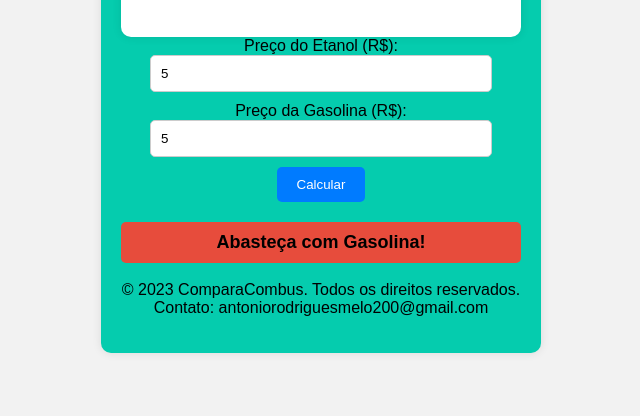
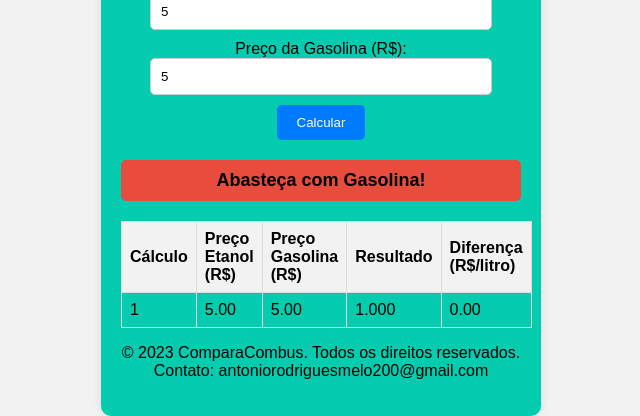
Before and after one commit to antoniomelo1/EtanolxGasolina, a plain HTML site: page index.html in a window 1280 px wide. Both pictures are taken after typing "5", "5" into the empty fields and a click on the button "Calcular". Shown: the part 403-819 px from the top of the page, without its empty margins (319-959 px from the left). Drawn offline with Linux system fonts and the light colour scheme.

Commit message:
Add função exibir histórico

```diff
--- a/index.html
+++ b/index.html
@@ -22,6 +22,20 @@
         <input type="number" id="gasolina">
         <button onclick="calcular()">Calcular</button>
         <p id="resultado" class="resultado"></p>
+        <div id="historico" class="historico"></div>
+        <table id="historicoTable">
+            <thead>
+              <tr>
+                <th>Cálculo</th>
+                <th>Preço Etanol (R$)</th>
+                <th>Preço Gasolina (R$)</th>
+                <th>Resultado</th>
+                <th>Diferença (R$/litro)</th>
+              </tr>
+            </thead>
+            <tbody id="historicoBody"></tbody>
+          </table>
+
         <footer>
             <p>&copy; 2023 ComparaCombus. Todos os direitos reservados. Contato: antoniorodriguesmelo200@gmail.com</p>
           </footer>
--- a/script.js
+++ b/script.js
@@ -1,17 +1,4 @@
-/*function calcular() {
-  var etanol = parseFloat(document.getElementById('etanol').value);
-  var gasolina = parseFloat(document.getElementById('gasolina').value);
-  var div = etanol / gasolina;
-  var resultado = div.toFixed(3);
-
-  if (resultado <= 0.699) {
-      document.getElementById('resultado').innerText = 'Abasteça com Etanol!';
-  } else if (resultado >= 0.701) {
-      document.getElementById('resultado').innerText = 'Abasteça com Gasolina!';
-  } else {
-      document.getElementById('resultado').innerText = 'Tanto faz Gasolina ou Etanol!';
-  }
-}*/
+var historicoLista = [];
 
 function calcular() {
     var etanol = parseFloat(document.getElementById('etanol').value);
@@ -19,6 +6,20 @@ function calcular() {
     var div = etanol / gasolina;
     var resultado = div.toFixed(3);
     var resultadoElement = document.getElementById('resultado');
+    var diferenca = gasolina - etanol;
+
+    historicoLista.push({
+        etanol: etanol,
+        gasolina: gasolina,
+        resultado: resultado,
+        diferenca: diferenca
+    });
+
+    if (historicoLista.length > 5) {
+        historicoLista.shift();
+    }
+
+    exibirHistorico();
 
     if (resultado <= 0.699) {
         resultadoElement.innerText = 'Abasteça com Etanol!';
@@ -31,3 +32,17 @@ function calcular() {
         resultadoElement.className = 'resultado resultado-igual';
     }
 }
+
+function exibirHistorico() {
+    var historicoBody = document.getElementById('historicoBody');
+    historicoBody.innerHTML = '';
+
+    historicoLista.slice(-5).forEach(function(item, index) {
+        var row = historicoBody.insertRow();
+        row.insertCell(0).innerText = index + 1;
+        row.insertCell(1).innerText = item.etanol.toFixed(2);
+        row.insertCell(2).innerText = item.gasolina.toFixed(2);
+        row.insertCell(3).innerText = item.resultado;
+        row.insertCell(4).innerText = item.diferenca.toFixed(2);
+    });
+}
--- a/style.css
+++ b/style.css
@@ -15,8 +15,8 @@ body {
   border-radius: 10px;
   box-shadow: 0 0 10px rgba(0, 0, 0, 0.1);
   text-align: center;
-  max-width: 400px; /* Defina uma largura máxima para o layout */
-  margin: 0 auto; /* Centralize o layout na tela */
+  max-width: 400px;
+  margin: 0 auto;
 }
 
 input[type="number"] {
@@ -74,15 +74,15 @@ button:hover {
 }
 
 .resultado-etanol {
-  background-color: #2ecc71; /* Verde */
+  background-color: #2ecc71;
 }
 
 .resultado-gasolina {
-  background-color: #e74c3c; /* Vermelho */
+  background-color: #e74c3c;
 }
 
 .resultado-igual {
-  background-color: #f39c12; /* Laranja */
+  background-color: #f39c12;
 }
 
 .card {
@@ -91,8 +91,8 @@ button:hover {
   box-shadow: 0 0 10px rgba(0, 0, 0, 0.1);
   padding: 20px;
   text-align: center;
-  max-width: 400px; /* ajuste conforme necessário */
-  margin: 0 auto; /* centralize na página */
+  max-width: 400px;
+  margin: 0 auto;
 }
 
 .card header {
@@ -110,3 +110,32 @@ button:hover {
 #img {
   border-radius: 10px;
 }
+
+#historicoTable {
+  width: 100%;
+  border-collapse: collapse;
+  margin-top: 20px;
+}
+
+#historicoTable th,
+#historicoTable td {
+  border: 1px solid #ddd;
+  padding: 8px;
+  text-align: left;
+}
+
+#historicoTable th {
+  background-color: #f2f2f2;
+}
+
+#historicoTable tbody tr:nth-child(even) {
+  background-color: #f2f2f2;
+}
+
+#historicoTable tbody tr:hover {
+  background-color: #ddd;
+}
+
+#historicoTable:empty {
+  display: none;
+}
```
Lines whose indentation alone changed are shown as unchanged.
